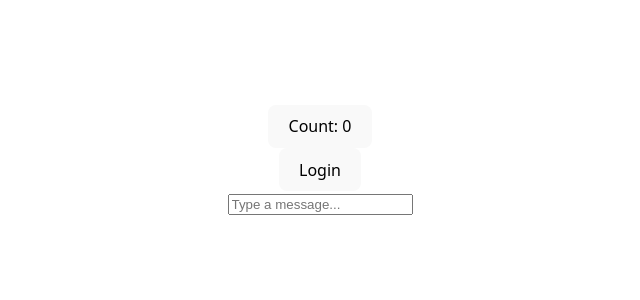
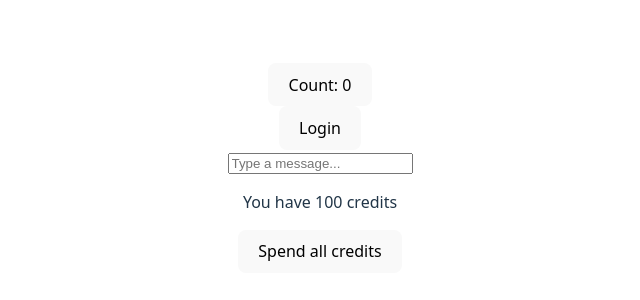
Before and after one commit to gopinav/React-19-Tutorials, a React app in the folder react-essentials/state-demo/: page / in a window 1280 px wide. Shown: the part 232-532 px from the top of the page, without its empty margins (320-960 px from the left). Built offline with nearby package versions, Linux system fonts and the light colour scheme; the HTML template or start-up script is replaced by a standard one.

Commit message:
Rules of hooks

```diff
--- a/react-essentials/state-demo/src/App.jsx
+++ b/react-essentials/state-demo/src/App.jsx
@@ -1,12 +1,14 @@
 import "./App.css";
 import { Counter } from "./Counter";
 import { LoginCard } from "./LoginCard";
+import { UserDashboard } from "./UserDashboard";
 
 function App() {
   return (
     <>
       <Counter />
       <LoginCard />
+      <UserDashboard isPremium={true} />
     </>
   );
 }
--- /dev/null
+++ b/react-essentials/state-demo/src/UserDashboard.jsx
@@ -0,0 +1,20 @@
+import { useState } from "react";
+
+export const UserDashboard = ({ isPremium }) => {
+  const [credits, setCredits] = useState(100);
+
+  // if (isPremium) {
+  //   const [credits, setCredits] = useState(100);
+  // }
+
+  if (!isPremium) {
+    return <div>Upgrade to premium to see credits</div>;
+  }
+
+  return (
+    <div>
+      <p>You have {credits} credits</p>
+      <button onClick={() => setCredits(0)}>Spend all credits</button>
+    </div>
+  );
+};
```
